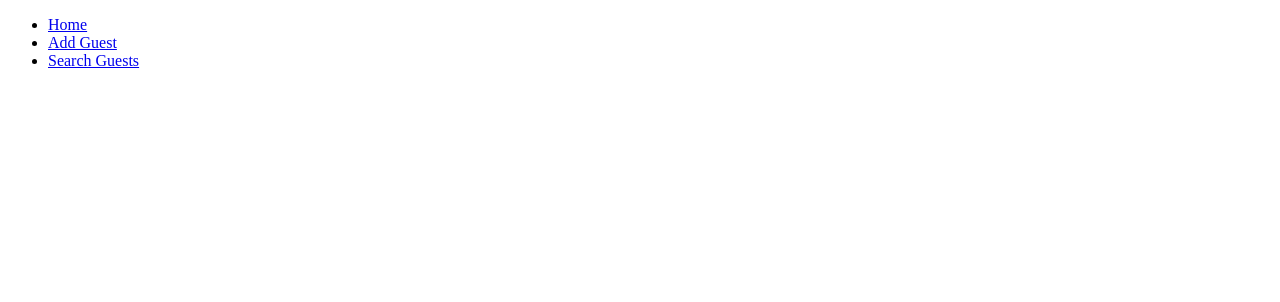
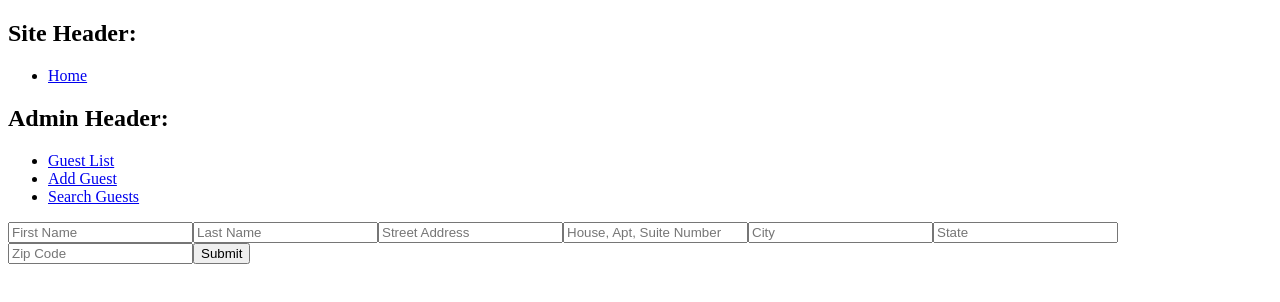
Before and after one commit to benjamin4202/rsvpGraphQL-FE, a React (Create React App) app: page /admin/create in a window 1280 px wide. Shown: the top 302 px of the page. Built offline with nearby package versions, Linux system fonts and the light colour scheme.

Commit message:
Adding delete component and switching routes over to admin area to pw protect later

```diff
--- a/src/App.js
+++ b/src/App.js
@@ -3,7 +3,7 @@ import { Switch, Route } from 'react-router-dom'
 import Header from './components/Header'
 import GuestList from './components/GuestList'
 import CreateGuest from './components/CreateGuest'
-import SearchComponent from './components/SearchComponent/SearchComponent';
+import SearchComponent from './components/SearchComponent';
 
 
 
@@ -12,9 +12,9 @@ function App() {
     <div>
       <Header />
       <Switch>
-        <Route exact path ="/" component={GuestList} />
-        <Route exact path ="/create" component={CreateGuest} />
-        <Route exact path="/search" component={SearchComponent} />
+        <Route exact path ="/admin" component={GuestList} />
+        <Route exact path ="/admin/create" component={CreateGuest} />
+        <Route exact path="/admin/search" component={SearchComponent} />
       </Switch>
     </div>
   );
--- a/src/components/CreateGuest/CreateGuest.jsx
+++ b/src/components/CreateGuest/CreateGuest.jsx
@@ -81,7 +81,7 @@ const CreateGuest = (props) => {
           <Mutation
             mutation={GUEST_MUTATION}
             variables={{ firstName, lastName, street, streetTwo, city, state, zip, rsvp}}
-            onCompleted={() => props.history.push('/')}
+            onCompleted={() => props.history.push('/admin')}
             update={(store, { data: { addGuest } }) => {
               const data = store.readQuery({ query: GUESTS_QUERY })
               data.guests.unshift(addGuest)
--- /dev/null
+++ b/src/components/DeleteGuest/DeleteGuest.jsx
@@ -0,0 +1,52 @@
+import React from 'react'
+import { withRouter } from 'react-router'
+import { Mutation } from 'react-apollo'
+import gql from 'graphql-tag'
+
+import { GUESTS_QUERY } from '../GuestList/GuestList'
+
+const DELETE_GUEST_MUTATION = gql`
+  mutation DeleteGuestMutation($id: ID!) {
+      deleteGuest(id: $id) {
+          id
+      }
+  }
+`
+
+const DeleteGuest = (props) => {
+  const { id } = props;
+  const alertBeforeDelete = (e, deleteGuestMutation) => {
+      e.preventDefault()
+      e.stopPropagation()
+      if (window.confirm("Are you sure you want to delete this guest?")) {
+        deleteGuestMutation()
+      } else {
+          return
+      }
+  }
+  return(
+    <Mutation
+      mutation={DELETE_GUEST_MUTATION}
+      variables={{ id }}
+      update={(store, { data: { deleteGuest } }) => {
+        const data = store.readQuery({ query: GUESTS_QUERY })
+        const newData = data.guests.filter((t) => t.id !== deleteGuest.id)
+        store.writeQuery({
+          query: GUESTS_QUERY,
+          data: {guests: newData }
+        })
+      }}
+    >
+      {
+        deleteGuestMutation => <button
+          onClick={(e) => alertBeforeDelete(e, deleteGuestMutation)}
+          type="button"
+        >
+          Remove
+        </button>
+      }
+    </Mutation>
+  )
+}
+
+export default withRouter(DeleteGuest)
--- /dev/null
+++ b/src/components/DeleteGuest/index.js
@@ -0,0 +1,2 @@
+import DeleteGuest from './DeleteGuest'
+export default DeleteGuest
--- a/src/components/GuestList/GuestList.jsx
+++ b/src/components/GuestList/GuestList.jsx
@@ -2,6 +2,7 @@ import React from 'react'
 import Guest from '../Guest'
 import { Query } from 'react-apollo'
 import gql from 'graphql-tag'
+import DeleteGuest from '../DeleteGuest'
 
 export const GUESTS_QUERY = gql`
 {
@@ -30,14 +31,18 @@ const GuestList = () => {
 
           return (
               <div>
-                  {guestsToRender.map(guest => <Guest key={guest.id} guest={guest} />)}
+                  {guestsToRender.map(guest =>
+                  <div key={guest.id}>
+                    <Guest guest={guest} />
+                    <button>edit</button>
+                    <DeleteGuest id={guest.id} />
+                  </div>
+                  )}
               </div>
           )
         }}
     </Query>
-
   )
-
 }
 
 export default GuestList
--- a/src/components/Header/Header.jsx
+++ b/src/components/Header/Header.jsx
@@ -5,16 +5,24 @@ import { withRouter } from 'react-router'
 const Header = () => {
   return (
       <div>
+          <h2>Site Header:</h2>
           <ul>
               <li>
                   <Link to="/">Home</Link>
               </li>
+          </ul>
+          <h2>Admin Header:</h2>
+          <ul>
               <li>
-                  <Link to="/create">Add Guest</Link>
+                  <Link to="/admin">Guest List</Link>
               </li>
               <li>
-                  <Link to="/search">Search Guests</Link>
+                  <Link to="admin/create">Add Guest</Link>
               </li>
+              <li>
+                  <Link to="admin/search">Search Guests</Link>
+              </li>
+
           </ul>
       </div>
   )
```
